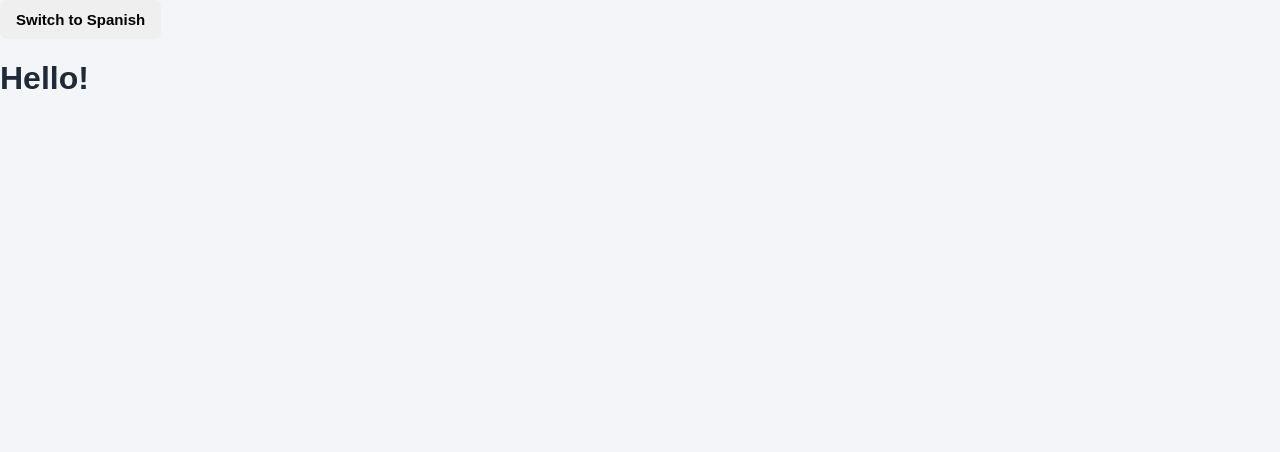
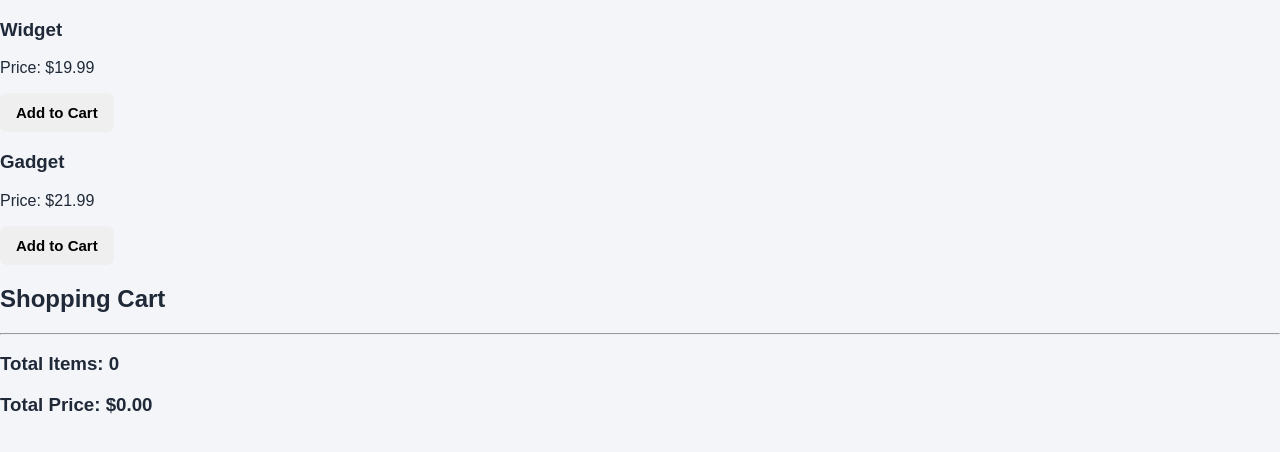
Before and after one commit to MireCORE/React-Exercises, a React (Vite) app: page / in a window 1280 px wide. Shown: the top 452 px of the page. Built offline with nearby package versions, Linux system fonts and the light colour scheme.

Commit message:
Exercise 16

```diff
--- a/src/Exercises/Exercise15/App.jsx
+++ /dev/null
@@ -1,23 +0,0 @@
-import React, { useState } from "react";
-import languageContext from "./LanguageContext";
-import LanguageComponent from "./LanguageComponent";
-
-function App() {
-  const [language, setLanguage] = useState("English");
-
-  const handleLanguage = () => {
-    setLanguage((prev) => (prev === "English" ? "Spanish" : "English"));
-  };
-
-  return (
-    <languageContext.Provider value={language}>
-      <button onClick={handleLanguage}>
-        Switch to {language === "English" ? "Spanish" : "English"}
-      </button>
-
-      <LanguageComponent />
-    </languageContext.Provider>
-  );
-}
-
-export default App;
--- /dev/null
+++ b/src/Exercises/Exercise16/App.jsx
@@ -0,0 +1,38 @@
+import { useState } from "react";
+import CartContext from "./CartContext";
+import CartComponent from "./CartComponent";
+
+function App() {
+  const [cart, setCart] = useState([]);
+
+  const HandleAdd = (product) => {
+    setCart((prevCart) => [...prevCart, product]);
+  };
+
+  const HandleRemove = (indexToRemove) => {
+    setCart((prevCart) =>
+      prevCart.filter((product, index) => index !== indexToRemove),
+    );
+  };
+
+  const widget = { name: "Widget", price: 19.99 };
+  const gadget = { name: "Gadget", price: 21.99 };
+
+  return (
+    <CartContext.Provider value={{ cart, HandleRemove }}>
+      <h3>Widget</h3>
+      <p>Price: $19.99</p>
+      <button onClick={() => HandleAdd(widget)}>Add to Cart</button>
+
+      <br />
+
+      <h3>Gadget</h3>
+      <p>Price: $21.99</p>
+      <button onClick={() => HandleAdd(gadget)}>Add to Cart</button>
+
+      <CartComponent />
+    </CartContext.Provider>
+  );
+}
+
+export default App;
--- /dev/null
+++ b/src/Exercises/Exercise16/CartComponent.jsx
@@ -0,0 +1,33 @@
+import { useContext } from "react";
+import CartContext from "./CartContext";
+
+function CartComponent() {
+  const { cart, HandleRemove } = useContext(CartContext);
+
+  const totalItems = cart.length;
+
+  const totalPrice = cart.reduce((total, product) => total + product.price, 0);
+
+  return (
+    <div>
+      <h2>Shopping Cart</h2>
+
+      {cart.map((product, index) => (
+        <div key={index}>
+          <p>
+            Product: {product.name}-${product.price.toFixed(2)}
+          </p>
+
+          <button onClick={() => HandleRemove(index)}>Remove</button>
+        </div>
+      ))}
+
+      <hr />
+
+      <h3>Total Items: {totalItems}</h3>
+      <h3>Total Price: ${totalPrice.toFixed(2)}</h3>
+    </div>
+  );
+}
+
+export default CartComponent;
--- /dev/null
+++ b/src/Exercises/Exercise16/CartContext.js
@@ -0,0 +1,5 @@
+import { createContext } from "react";
+
+const CartContext = createContext();
+
+export default CartContext;
--- a/src/main.jsx
+++ b/src/main.jsx
@@ -1,7 +1,7 @@
 import { StrictMode } from "react";
 import { createRoot } from "react-dom/client";
 import "./index.css";
-import App from "./Exercises/Exercise15/App";
+import App from "./Exercises/Exercise16/App";
 
 createRoot(document.getElementById("root")).render(
   <StrictMode>
```
